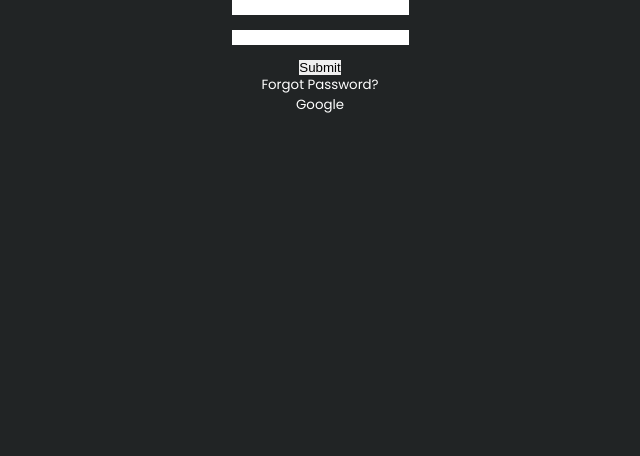
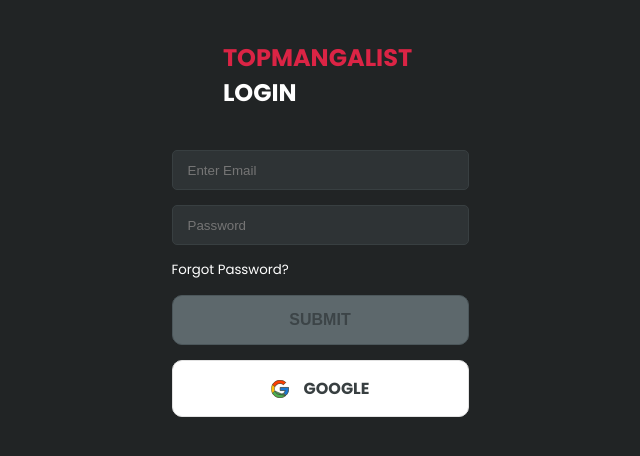
Before and after one commit to auspy/topmangalist, a React (Create React App) app: page /login in a window 1280 px wide. Shown: the top 456 px of the page, without its empty margins (320-960 px from the left). Built offline with nearby package versions, Linux system fonts and the light colour scheme; no server answers.

Commit message:
timer for precise date, login page design

```diff
--- a/src/App.css
+++ b/src/App.css
@@ -10,6 +10,7 @@
   --lightBlack: #424242;
   --bg: #292929;
   --yellow: #ffe921;
+  --searchBg:#2e3335;
 }
 
 a {
@@ -44,9 +45,25 @@
   border: 1px solid #ffffff;
   /* height: 61px; */
   padding: 20px 0;
+  color: white;
 }
+button:disabled,.redBtn:disabled{
+  background: #5D686C;
+  border: 1px solid #4C575B;
+  border-radius: 10px;
+  color: #3C4447;
+}
+
+.socialMediaBtn{
+  background: #FFFFFF;
+  border: 1px solid #E2E2E2;
+  border-radius: 10px;
+  color: #383F41;
+  padding: 15px 0;
+}
+
 .whiteBtn,
-.redBtn {
+.redBtn,.socialMediaBtn {
   width: 100%;
   border-radius: 10px;
   text-transform: uppercase;
@@ -438,3 +455,8 @@
 .textCenter{
 text-align: center;
 }
+
+.bgNone,.bgNone:disabled{
+  background: none;
+  border: none;
+}
--- a/src/App.js
+++ b/src/App.js
@@ -10,7 +10,7 @@
   const [ham, setHam] = useState(window.innerWidth > 1100 ? false : true); //hamburger
   useEffect(() => {
     const handleResize = () => {
-      console.log(window.innerWidth);
+      // console.log(window.innerWidth);
       if ( window.innerWidth > 1100) {
         setHam(false);
         // setIsOpen(true);
--- a/src/components/SearchBar.js
+++ b/src/components/SearchBar.js
@@ -20,7 +20,7 @@
           }}
         />
         <button
-          className="aPosi"
+          className="aPosi bgNone"
           disabled={!search.length}
           style={{ right: 15, top: 9 }}
           onClick={() => {
--- a/src/components/Timer.js
+++ b/src/components/Timer.js
@@ -27,6 +27,15 @@
       const todayDate = new Date().getDate();
       // get needed day
       const mangaDay = Number(props.time[0]);
+      //get hour, minutes if length of time is greater than 1
+      let hour = 0;
+      let min = 0;
+      if (props.time.length > 1) {
+        // console.log(props.time.split(":")[1].substring(0,2));
+        hour = props.time.split(":")[0].substring(2);
+        min = props.time.split(":")[1].substring(0, 2);
+      }
+      // console.log(hour);
       // get num of days left till needed date
       const diff = mangaDay - todayDay;
       const daysLeft = diff > 0 ? diff : diff + 7;
@@ -34,7 +43,8 @@
       const neededDate = new Date(
         new Date().getFullYear(),
         new Date().getMonth(),
-        todayDate + daysLeft
+        todayDate + daysLeft,
+        hour,min
       );
       // time left = subtract date - needed date
       let timeLeft = neededDate.getTime() - new Date().getTime();
@@ -50,6 +60,12 @@
         mins: mins,
         secs: secs,
       });
+      // return {
+      //     days:days,
+      //     hours:hours,
+      //     mins:mins,
+      //     secs:secs,
+      //   }
       // console.log({
       //   days:days,
       //   hours:hours,
@@ -64,7 +80,7 @@
     return () => {
       clearInterval(interval);
     };
-  }, [props.time,props.lastUpd]);
+  }, [props.time, props.lastUpd]);
 
   // console.log(props,"props",new Date(new Date().getFullYear(),new Date().getMonth(),));
   if (Number(props.time[0]) === new Date().getDay()) {
@@ -82,11 +98,14 @@
         <div className="fcc" key={key + i}>
           <span
             className={`medi frc ${props.timerClass}`}
-            style={{ fontSize: props.size, height: 14,...props.timerStyle }}
+            style={{ fontSize: props.size, height: 14, ...props.timerStyle }}
           >
             {time[key]}
           </span>
-          <span className="regu12 frc mt5 caps" style={{ height: 10,...props.headingStyle }}>
+          <span
+            className="regu12 frc mt5 caps"
+            style={{ height: 10, ...props.headingStyle }}
+          >
             {key}
           </span>
         </div>
--- a/src/screens/FirebaseLogin.js
+++ b/src/screens/FirebaseLogin.js
@@ -1,7 +1,13 @@
-import { auth, logInWithEmailAndPassword, sendPasswordReset, signInWithGoogle } from "../firebaseQuery";
+import {
+  auth,
+  logInWithEmailAndPassword,
+  // sendPasswordReset,
+  signInWithGoogle,
+} from "../firebaseQuery";
 import { useEffect, useState } from "react";
 import { useAuthState } from "react-firebase-hooks/auth";
-import { useNavigate } from "react-router-dom";
+import { Link, useNavigate } from "react-router-dom";
+import IconGoogle from "../static/icons/IconGoogle"
 
 const FirebaseLogin = () => {
   const [email, setEmail] = useState("");
@@ -12,22 +18,29 @@
   useEffect(() => {
     if (loading) {
       // maybe trigger a loading screen
-      console.log(loading,"loading");
+      console.log(loading, "loading");
       return;
     }
-    if (user){
-      console.log('====================================');
-      console.log(user,"user");
-      console.log('====================================');
-       navigate("/")};
-  }, [user, loading,navigate]);
+    if (user) {
+      console.log("====================================");
+      console.log(user, "user");
+      console.log("====================================");
+      navigate("/");
+    }
+  }, [user, loading, navigate]);
 
   return (
     <>
-      <div className="fcc">
+    <div className="fcfs mt40">
+      <Link to={"/"} style={{color:"var(--red)",}} className={"mr5 bold24"}>TOPMANGALIST</Link>
+      <h2 className="bold24"> LOGIN</h2>
+    </div>
+      <div className="fcc mt40">
         <form action="" className="fcc">
           <input
             type={"email"}
+            className={`searchBar`}
+            placeholder={"Enter Email"}
             value={email}
             onChange={(e) => {
               setEmail(e.target.value);
@@ -35,29 +48,47 @@
           />
           <input
             type={"password"}
+            placeholder={"Password"}
+
+            className={`searchBar mt15`}
             value={password}
             onChange={(e) => {
               setPassword(e.target.value);
             }}
+          />
+           <button
           className="mt15"
-          />
-          <input type={"button"} value={"Submit"} className="mt15" onClick={()=>{
-            logInWithEmailAndPassword(email,password)
-          }} />
-        <button
+          style={{alignSelf:"flex-start"}}
             onClick={() => {
-            sendPasswordReset(email)
+              // sendPasswordReset(email)
+              alert("function to be added");
             }}
           >
             Forgot Password?
           </button>
+          <input
+            type={"button"}
+            disabled={!email.length || !password.length}
+            value={"Submit"}
+            className="mt15 redBtn"
+            style={{padding:"15px 0"}}
+            onClick={() => {
+              logInWithEmailAndPassword(email, password);
+            }}
+          />
         </form>
         <button
+        className="mt15 socialMediaBtn"
           onClick={() => {
             signInWithGoogle();
           }}
         >
+          <div className="frc">
+            <IconGoogle/><span className="ml15">
+
               Google
+            </span>
+          </div>
         </button>
       </div>
     </>
--- /dev/null
+++ b/src/static/icons/IconGoogle.js
@@ -0,0 +1,38 @@
+const IconGoogle = () => {
+  return (
+    <svg
+      width="18"
+      height="18"
+      viewBox="0 0 18 18"
+      fill="none"
+      xmlns="http://www.w3.org/2000/svg"
+    >
+      <path
+        d="M8.99986 0.321289C11.1921 0.321289 13.1889 1.14053 14.7168 2.48299L12.5404 4.65936C11.5755 3.8702 10.3448 3.39272 8.99986 3.39272C5.90331 3.39272 3.39272 5.90331 3.39272 8.99986C3.39272 12.0964 5.90331 14.607 8.99986 14.607C11.4413 14.607 13.5113 13.0442 14.2815 10.869L14.3996 10.5356H14.0458H9.24986V7.46415H16.7856V7.5012H17.0356H17.5471C17.6323 7.98854 17.6784 8.48905 17.6784 8.99986C17.6784 13.7926 13.7926 17.6784 8.99986 17.6784C4.20713 17.6784 0.321289 13.7926 0.321289 8.99986C0.321289 4.20713 4.20713 0.321289 8.99986 0.321289Z"
+        fill="#FFC107"
+        stroke="#383F41"
+        strokeWidth="0.5"
+      />
+      <path
+        d="M14.7166 2.48299L12.5402 4.65936C11.5754 3.8702 10.3446 3.39272 8.99969 3.39272C6.75783 3.39272 4.82717 4.70913 3.93026 6.60924L1.42445 4.77155C2.90921 2.11697 5.7436 0.321289 8.99969 0.321289C11.1919 0.321289 13.1887 1.14053 14.7166 2.48299Z"
+        fill="#FF3D00"
+        stroke="#383F41"
+        strokeWidth="0.5"
+      />
+      <path
+        d="M14.6036 15.6139L12.212 13.5901C11.2735 14.2516 10.1519 14.6078 9.00042 14.6069M14.6036 15.6139L4.0575 11.0526C4.86319 12.9912 6.77021 14.3569 9.00042 14.3569L9.00022 14.6069C9.00029 14.6069 9.00035 14.6069 9.00042 14.6069M14.6036 15.6139C13.0906 16.8978 11.1386 17.6783 9.00042 17.6783C5.70215 17.6783 2.8392 15.8342 1.37091 13.1226L3.85277 11.2104C4.71036 13.2059 6.68909 14.6069 9.00042 14.6069M14.6036 15.6139L9.00042 14.6069"
+        fill="#4CAF50"
+        stroke="#383F41"
+        strokeWidth="0.5"
+      />
+      <path
+        d="M15.188 15.1021C15.1119 15.1771 15.0453 15.2388 14.9911 15.287L12.616 13.2772C13.3725 12.637 13.948 11.8068 14.2815 10.8696L14.4003 10.5358H14.046H9.25V7.46436H16.7857V7.50141H17.0357H17.5472C17.6324 7.98875 17.6786 8.48926 17.6786 9.00007C17.6786 11.1709 16.9162 12.8197 16.1774 13.9053C15.8078 14.4483 15.4448 14.8492 15.188 15.1021Z"
+        fill="#1976D2"
+        stroke="#383F41"
+        strokeWidth="0.5"
+      />
+    </svg>
+  );
+};
+
+export default IconGoogle;
```
Lines whose indentation alone changed are shown as unchanged.
